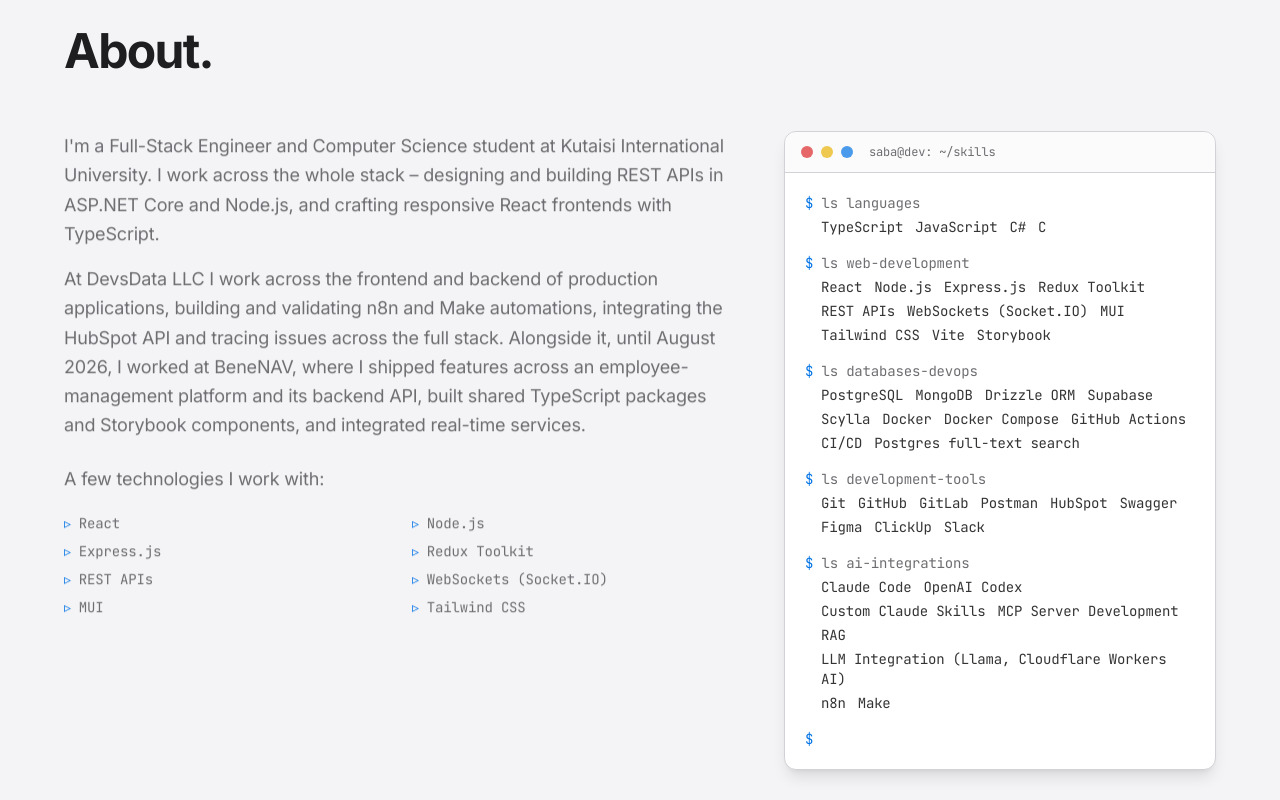
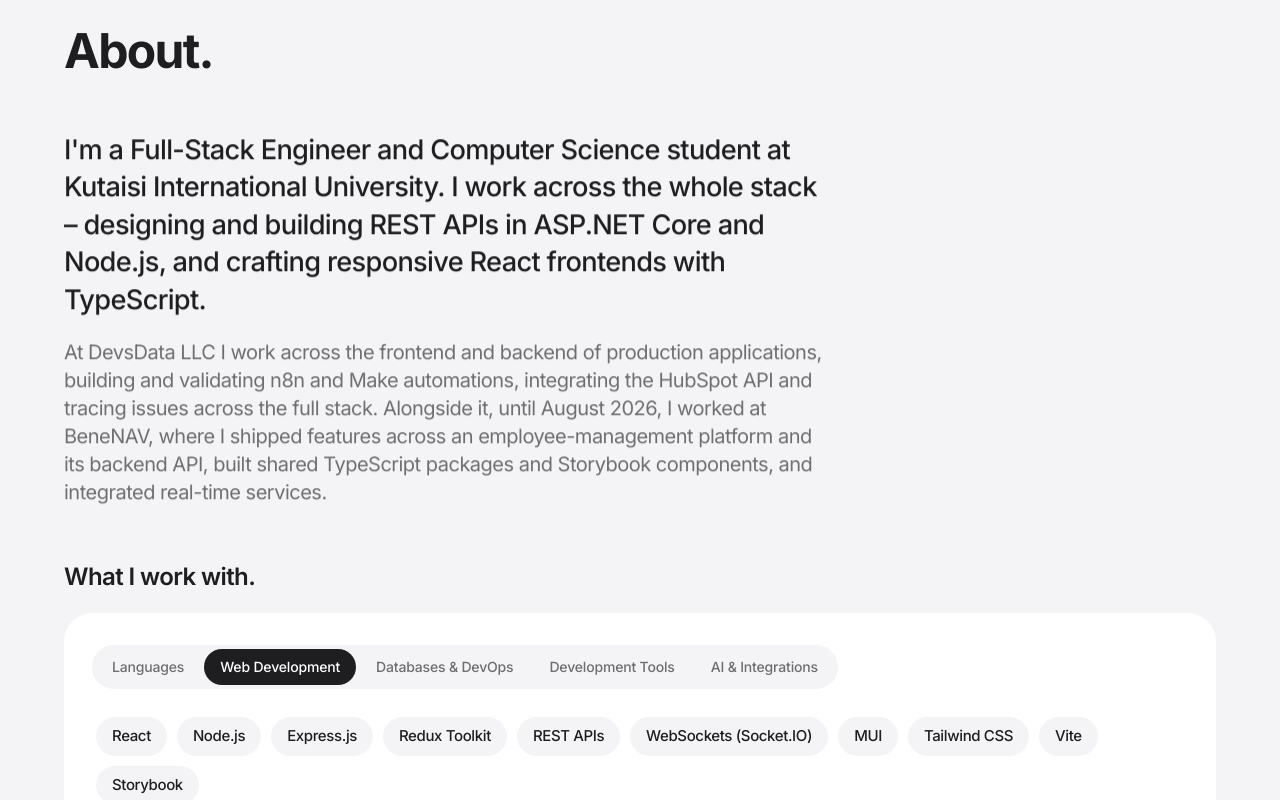
Before and after one commit to sabbapxakadze/MyPortfolio, a React (Vite) app: page / in a window 1280 px wide. Shown: the part 920-1720 px from the top of the page. Built offline with nearby package versions, Linux system fonts and the light colour scheme.

Commit message:
About: replace terminal card with skills pill tabs

```diff
--- a/src/components/sections/About.tsx
+++ b/src/components/sections/About.tsx
@@ -1,73 +1,89 @@
+import { useState } from "react";
 import { about, skills } from "@/data/portfolio";
 import { Section } from "@/components/Section";
 import { SectionHeading } from "@/components/SectionHeading";
 import { Reveal } from "@/components/Reveal";
+import { cn } from "@/lib/utils";
 
 export function About() {
+  const [active, setActive] = useState(() =>
+    Math.max(
+      0,
+      skills.findIndex((g) => g.group === "Web Development")
+    )
+  );
+  const group = skills[active];
+
   return (
     <Section id="about" tone="soft">
       <SectionHeading title="About." />
 
-      <div className="grid gap-12 lg:grid-cols-5">
-        <Reveal className="space-y-4 lg:col-span-3">
+      <Reveal className="max-w-3xl space-y-5">
         {about.paragraphs.map((p, i) => (
-            <p key={i} className="text-lg leading-relaxed text-muted-foreground">
+          <p
+            key={i}
+            className={cn(
+              "leading-relaxed tracking-tight",
+              i === 0
+                ? "text-2xl font-medium text-foreground sm:text-[1.7rem] sm:leading-snug"
+                : "text-lg text-muted-foreground sm:text-xl"
+            )}
+          >
             {p}
           </p>
         ))}
+      </Reveal>
 
-          <p className="pt-2 text-lg leading-relaxed text-muted-foreground">
-            A few technologies I work with:
-          </p>
+      <Reveal delay={100} className="mt-14">
+        <h3 className="mb-5 text-2xl font-semibold tracking-tight">
+          What I work with.
+        </h3>
 
-          <div className="grid grid-cols-1 gap-x-6 sm:grid-cols-2">
-            {skills
-              .find((g) => g.group === "Web Development")
-              ?.items.slice(0, 8)
-              .map((item) => (
+        <div className="rounded-tile bg-card p-6 sm:p-8">
           <div
-                  key={item}
-                  className="flex items-center gap-2 py-1 font-mono text-sm text-muted-foreground"
+            role="tablist"
+            aria-label="Skill groups"
+            className="-mx-1 flex gap-1 overflow-x-auto px-1 pb-1 sm:inline-flex sm:max-w-full sm:rounded-full sm:bg-secondary sm:p-1 sm:pb-1"
           >
-                  <span className="text-primary">▹</span>
-                  {item}
-                </div>
+            {skills.map((g, i) => (
+              <button
+                key={g.group}
+                type="button"
+                role="tab"
+                id={`skills-tab-${i}`}
+                aria-selected={i === active}
+                aria-controls="skills-panel"
+                onClick={() => setActive(i)}
+                className={cn(
+                  "shrink-0 whitespace-nowrap rounded-full px-4 py-2 text-sm font-medium transition-colors",
+                  i === active
+                    ? "bg-foreground text-background"
+                    : "text-muted-foreground hover:text-foreground max-sm:bg-secondary"
+                )}
+              >
+                {g.group}
+              </button>
             ))}
           </div>
-        </Reveal>
 
-        {/* Terminal card */}
-        <Reveal delay={120} className="lg:col-span-2">
-          <div className="surface overflow-hidden shadow-lg">
-            <div className="flex items-center gap-2 border-b border-border bg-muted/40 px-4 py-3">
-              <span className="h-3 w-3 rounded-full bg-destructive/70" />
-              <span className="h-3 w-3 rounded-full bg-yellow-500/70" />
-              <span className="h-3 w-3 rounded-full bg-primary/70" />
-              <span className="ml-2 font-mono text-xs text-muted-foreground">
-                saba@dev: ~/skills
-              </span>
-            </div>
-            <div className="space-y-4 p-5 font-mono text-sm">
-              {skills.map((group) => (
-                <div key={group.group}>
-                  <p className="text-muted-foreground">
-                    <span className="text-primary">$</span> ls {""}
-                    {group.group.toLowerCase().replace(/[\s&/]+/g, "-")}
-                  </p>
-                  <div className="mt-1 flex flex-wrap gap-x-3 gap-y-1 pl-4 text-foreground/90">
+          <ul
+            key={group.group}
+            role="tabpanel"
+            id="skills-panel"
+            aria-labelledby={`skills-tab-${active}`}
+            className="animate-in-up mt-7 flex flex-wrap gap-2.5"
+          >
             {group.items.map((item) => (
-                      <span key={item}>{item}</span>
+              <li
+                key={item}
+                className="rounded-full bg-secondary px-4 py-2 text-[15px] font-medium tracking-tight"
+              >
+                {item}
+              </li>
             ))}
-                  </div>
-                </div>
-              ))}
-              <p className="text-muted-foreground">
-                <span className="text-primary">$</span> <span className="caret" />
-              </p>
-            </div>
+          </ul>
         </div>
       </Reveal>
-      </div>
     </Section>
   );
 }
--- a/tailwind.config.ts
+++ b/tailwind.config.ts
@@ -62,6 +62,7 @@ export default {
 				lg: "var(--radius)",
 				md: "calc(var(--radius) - 2px)",
 				sm: "calc(var(--radius) - 4px)",
+				tile: "1.75rem",
 			},
 		},
 	},
```
Lines whose indentation alone changed are shown as unchanged.
